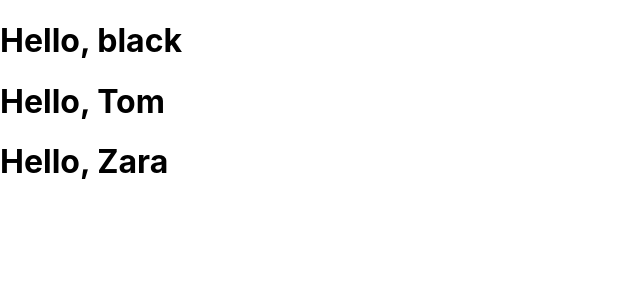
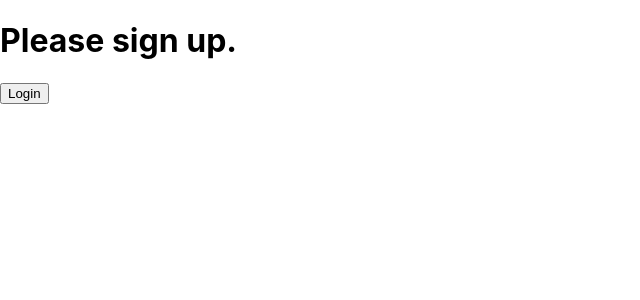
Before and after one commit to KJohn2q/reactjs, a React (Create React App) app in the folder my-app/: page / in a window 1280 px wide. Shown: the top 300 px of the page, without its empty margins (0-640 px from the left). Built offline with nearby package versions, Linux system fonts and the light colour scheme.

Commit message:
event deal

```diff
--- a/my-app/src/Clock.js
+++ b/my-app/src/Clock.js
@@ -1,4 +1,8 @@
 import React from 'react';
+
+function FormattedDate(props) {
+  return <h2>It is {props.date.toLocaleTimeString()}.</h2>;
+}
 
 class Clock extends React.Component {
   constructor(props) {
@@ -24,7 +28,7 @@ class Clock extends React.Component {
     return (
       <div>
         <h1>Hello, world!</h1>
-        <h2>It is {this.state.date.toLocaleTimeString()}.</h2>
+        <FormattedDate date={this.state.date} />
       </div>
     );
   }
--- /dev/null
+++ b/my-app/src/Greeting.js
@@ -0,0 +1,19 @@
+import React from 'react';
+
+function UserGreeting(props) {
+  return <h1>Welcome back!</h1>;
+}
+
+function GuestGreeting(props) {
+  return <h1>Please sign up.</h1>;
+}
+
+function Greeting(props) {
+  const isLoggedIn = props.isLoggedIn;
+  if (isLoggedIn) {
+    return <UserGreeting />;
+  }
+  return <GuestGreeting />;
+}
+
+export default Greeting;
--- /dev/null
+++ b/my-app/src/LoginButton.js
@@ -0,0 +1,11 @@
+import React from 'react';
+
+function LoginButton(props) {
+	return (
+		<button onClick={props.onClick} >
+			Login
+		</button>
+	);
+}
+
+export default LoginButton;
--- /dev/null
+++ b/my-app/src/LoginControl.js
@@ -0,0 +1,41 @@
+import React from 'react';
+import LoginButton from './LoginButton';
+import LogoutButton from './LogoutButton';
+import Greeting from './Greeting';
+
+class LoginControl extends React.Component {
+  constructor(props) {
+    super(props);
+    this.handleLoginClick = this.handleLoginClick.bind(this);
+    this.handleLogoutClick = this.handleLogoutClick.bind(this);
+    this.state = {isLoggedIn: false};
+  }
+
+  handleLoginClick() {
+    this.setState({isLoggedIn: true});
+  }
+
+  handleLogoutClick() {
+    this.setState({isLoggedIn: false});
+  }
+
+  render() {
+    const isLoggedIn = this.state.isLoggedIn;
+    let button;
+
+    if (isLoggedIn) {
+      button = <LogoutButton onClick={this.handleLogoutClick} />;
+    } else {
+      button = <LoginButton onClick={this.handleLoginClick} />;
+    }
+
+    return (
+      <div>
+        <Greeting isLoggedIn={isLoggedIn} />
+        {button}
+      </div>
+    );
+  }
+}
+
+export default LoginControl;
--- /dev/null
+++ b/my-app/src/LogoutButton.js
@@ -0,0 +1,11 @@
+import React from 'react';
+
+function LogoutButton(props) {
+	return (
+		<button onClick={props.onClick} >
+			Logout
+		</button>
+	);
+}
+
+export default LogoutButton;
```
Also changed, not shown: my-app/src/ActionLink.js (added, +17 -0 lines), my-app/src/LoggingButton.js (added, +19 -0 lines), my-app/src/Toggle.js (added, +27 -0 lines), my-app/src/index.js (+10 -6 lines).
